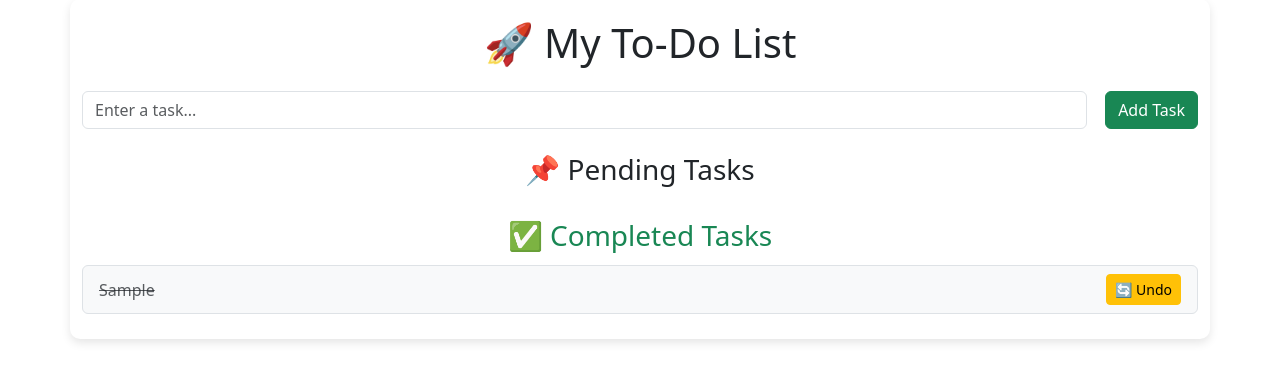
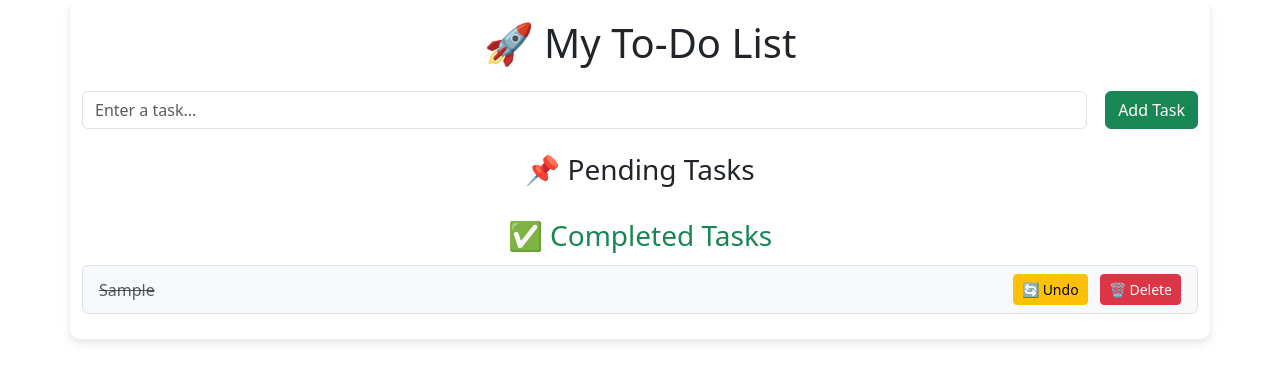
Before and after one commit to Brahminladka/Flask-Project, a Flask app: page / in a window 1280 px wide. Shown: the part 69-451 px from the top of the page. Run offline with Flask 3, Linux system fonts and the light colour scheme; tables that the repository leaves empty hold one stand-in row (values such as "Sample post").

Commit message:
Add files via upload

```diff
--- a/Todo list using flask/templates/index.html
+++ b/Todo list using flask/templates/index.html
@@ -32,8 +32,13 @@
     {% for task in tasks %}
         {% if task.completed %}
         <li class="list-group-item d-flex justify-content-between align-items-center bg-light text-muted">
-            <del>{{ task.task }}</del>
-            <a href="{{ url_for('complete', task_id=task.id) }}" class="btn btn-sm btn-warning">🔄 Undo</a>
+            <div>
+                <del>{{ task.task }}</del>
+            </div>
+            <div>
+                <a href="{{ url_for('complete', task_id=task.id) }}" class="btn btn-sm btn-warning me-2">🔄 Undo</a>
+                <a href="{{ url_for('delete', task_id=task.id) }}" class="btn btn-sm btn-danger">🗑️ Delete</a>
+            </div>
         </li>
         {% endif %}
     {% endfor %}
```
